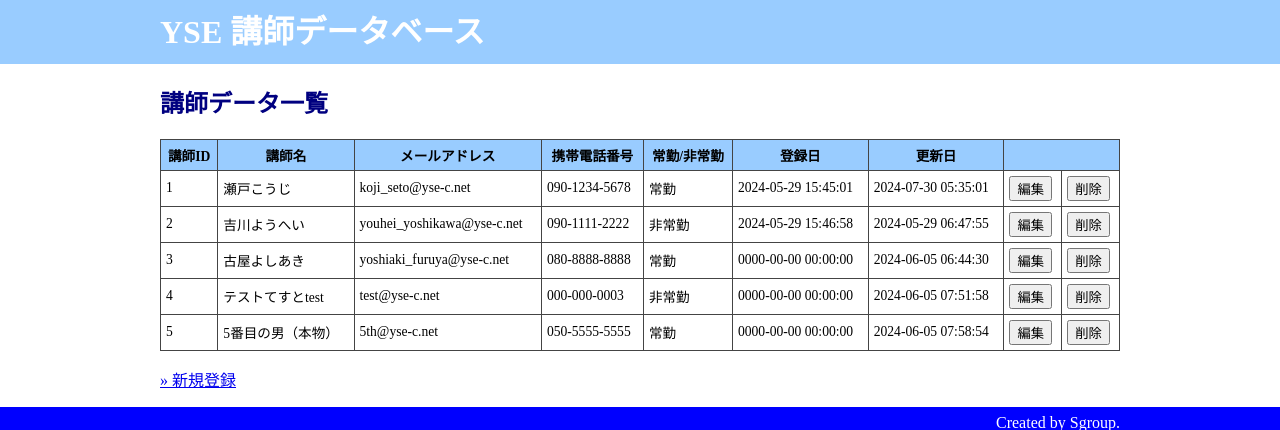
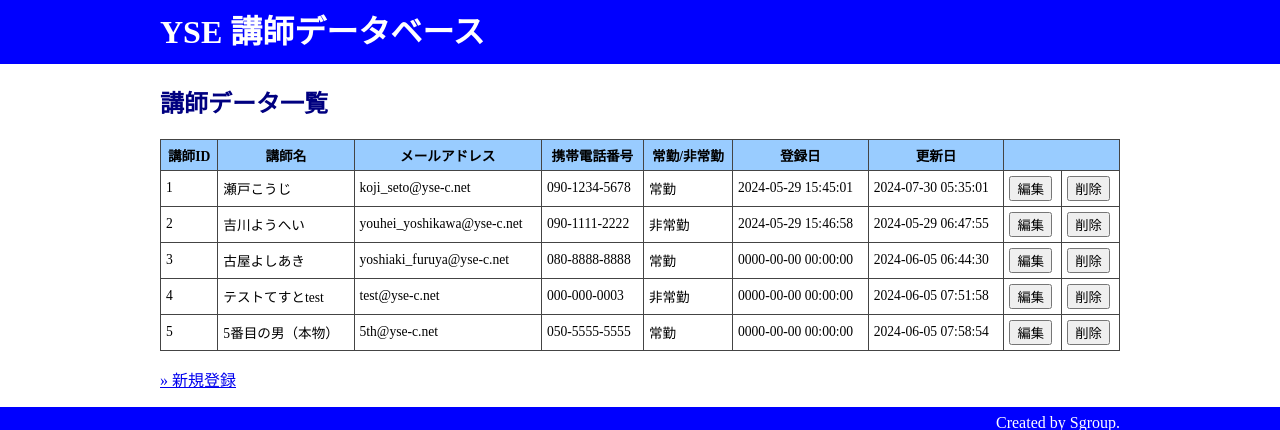
Before and after one commit to yseseto/ysestaff, a PHP site: page / in a window 1280 px wide. Shown: the top 430 px of the page. Run offline with PHP 8.4, Linux system fonts and the light colour scheme; data comes from the database, SQL or seed files in the repository.

Commit message:
undo change color #99ccff->blue

```diff
--- a/style.css
+++ b/style.css
@@ -5,7 +5,7 @@ body{
     padding:0;
 }
 header{
-    background-color:#99ccff;
+    background-color:blue;
 }
 header h1{
     color:white;
```
